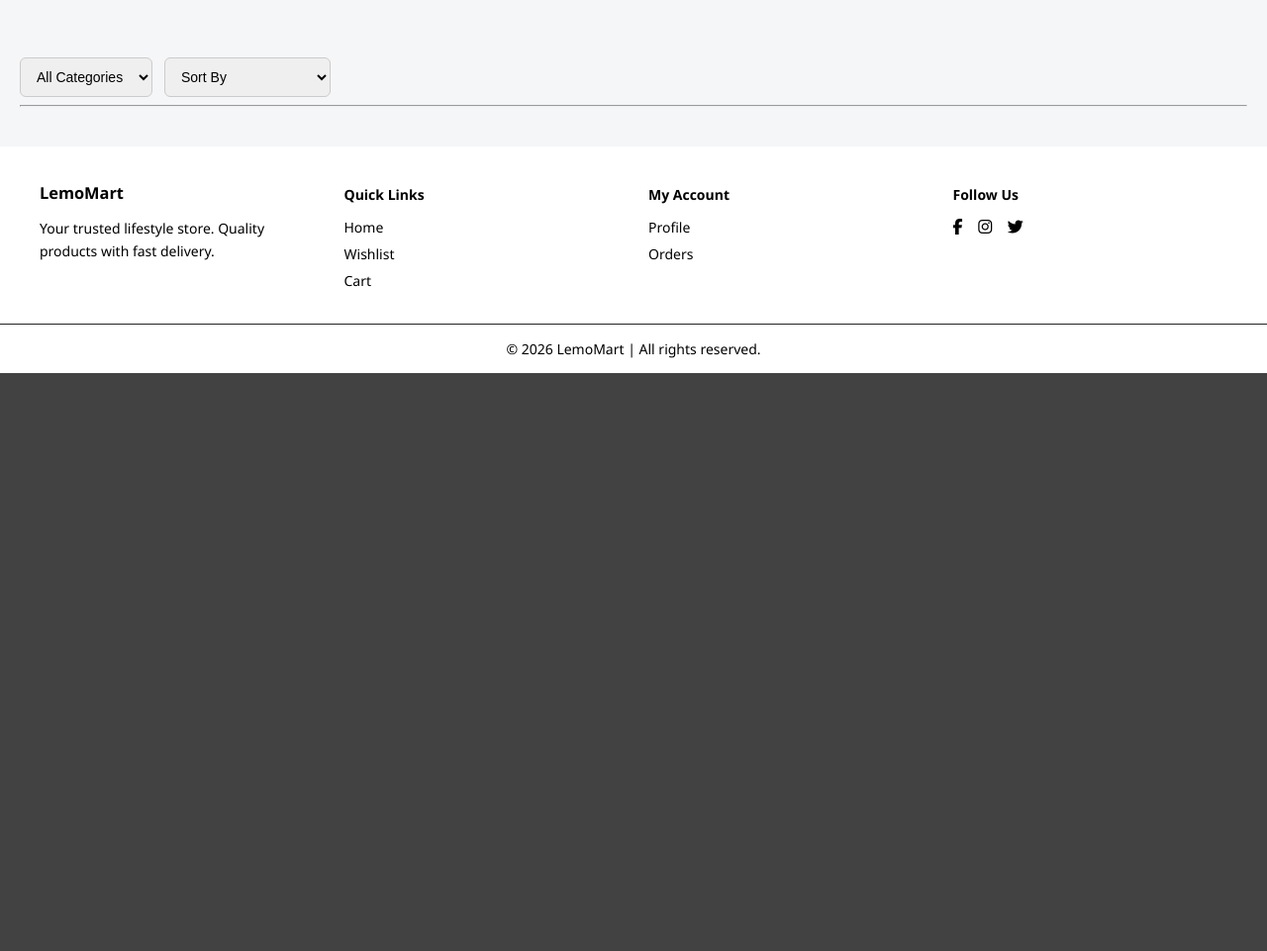
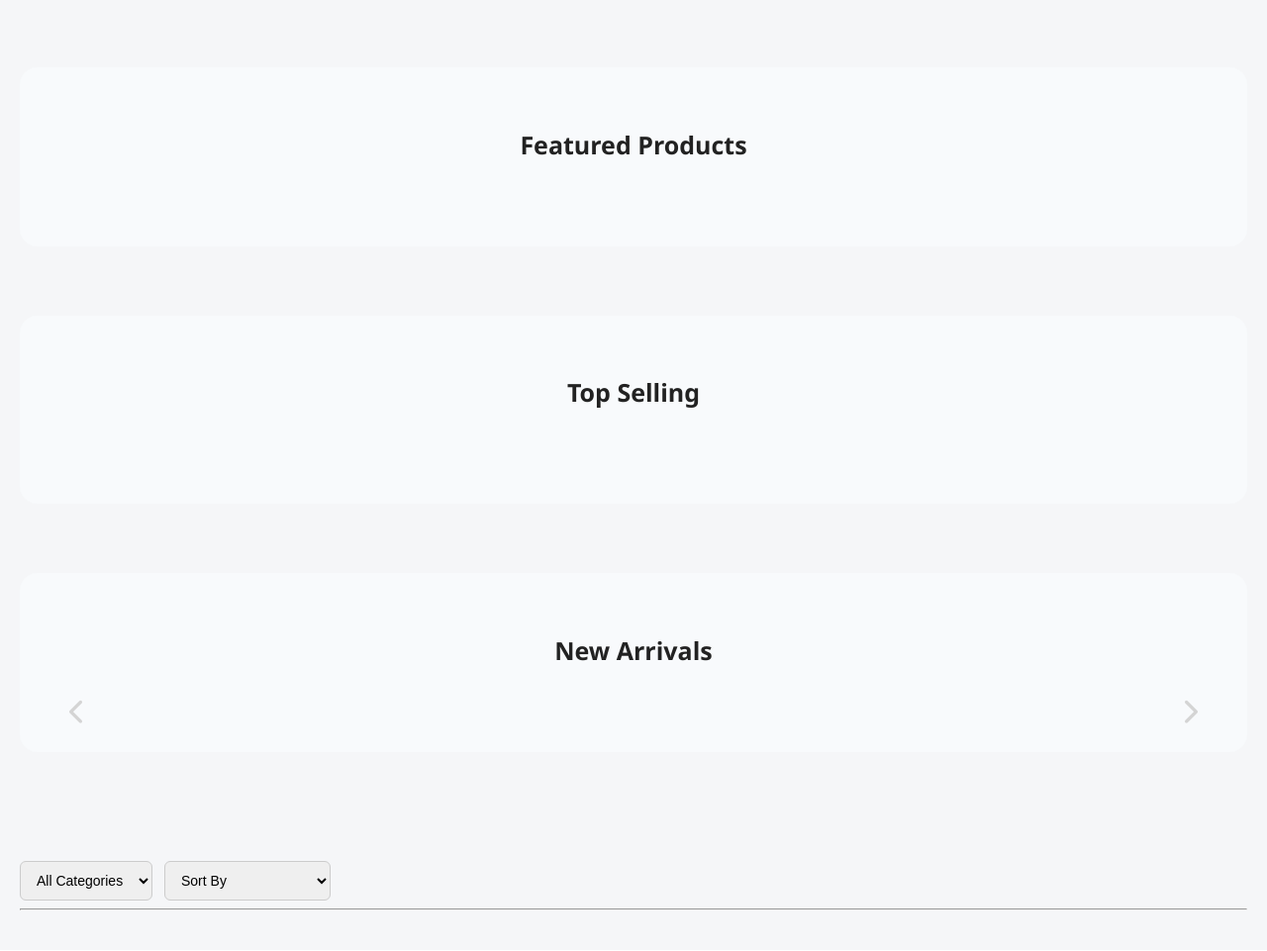
Before and after one commit to jaimiklemolite/lemo-mart, a Flask app: page /dashboard in a window 1280 px wide. Shown: the part 539-1500 px from the top of the page at 99% size. Before the commit the page ends 916 px from the top, so only its background shows below. Run offline with Flask 3, Linux system fonts and the light colour scheme; data that the repository does not hold is empty.

Commit message:
New changes related to featured and top selling products

```diff
--- a/routes/product.py
+++ b/routes/product.py
@@ -4,10 +4,10 @@ from bson.errors import InvalidId
 from extension import mongo
 from utils import login_required
 from routes.utils import title_case, slugify
+from datetime import datetime
 import os
 import uuid
 import json
-import re
 
 product_bp = Blueprint("products", __name__, url_prefix="/api/products")
 
@@ -25,6 +25,16 @@ def add_product():
 
     details = request.form.get("details")
     details = json.loads(details) if details else []
+
+    featured_start = request.form.get("featured_start")
+    featured_end = request.form.get("featured_end")
+
+    if featured_start and featured_end:
+        featured_start = datetime.fromisoformat(featured_start)
+        featured_end = datetime.fromisoformat(featured_end)
+    else:
+        featured_start = None
+        featured_end = None
 
     if not name or not price or not category_id or not desc_ or not images:
         return jsonify({"message": "All fields required"}), 400
@@ -60,6 +70,8 @@ def add_product():
     if not image_urls:
         return jsonify({"message": "Image upload failed"}), 400
 
+    now = datetime.utcnow()
+
     result = mongo.db.products.insert_one({
         "name": name,
         "description": desc_,
@@ -69,7 +81,10 @@ def add_product():
         "image_url": image_urls[0],
         "quantity": 0,
         "specs": specs,
-        "details": details
+        "details": details,
+        "created_at": now,
+        "featured_start": featured_start,
+        "featured_end": featured_end,
     })
 
     product = mongo.db.products.find_one({"_id": result.inserted_id})
@@ -210,6 +225,16 @@ def update_product(product_id):
     if details is not None:
         update_data["details"] = json.loads(details)
 
+    featured_start = request.form.get("featured_start")
+    featured_end = request.form.get("featured_end")
+
+    if featured_start and featured_end:
+        update_data["featured_start"] = datetime.fromisoformat(featured_start)
+        update_data["featured_end"] = datetime.fromisoformat(featured_end)
+    else:
+        update_data["featured_start"] = None
+        update_data["featured_end"] = None
+
     if images and images[0].filename:
 
         for old_img in product.get("images", []):
@@ -293,3 +318,69 @@ def delete_product(product_id):
     mongo.db.products.delete_one({"_id": ObjectId(product_id)})
 
     return jsonify({"message": "Product deleted successfully"}), 200
+
+@product_bp.route("/featured", methods=["GET"])
+def get_featured_products():
+
+    now = datetime.utcnow()
+
+    products = []
+
+    cursor = mongo.db.products.find({
+        "featured_start": {"$lte": now},
+        "featured_end": {"$gte": now},
+    }).limit(8)
+
+    for p in cursor:
+        p["_id"] = str(p["_id"])
+        products.append(p)
+
+    return jsonify(products), 200
+
+@product_bp.route("/new-arrivals", methods=["GET"])
+def get_new_arrivals():
+    products = list(
+        mongo.db.products.find()
+        .sort("created_at", -1)
+        .limit(8)
+    )
+
+    for p in products:
+        p["_id"] = str(p["_id"])
+
+    return jsonify(products), 200
+
+@product_bp.route("/top-selling", methods=["GET"])
+def get_top_selling():
+
+    pipeline = [
+        {"$unwind": "$items"},
+        {"$group": {
+            "_id": "$items.product_id",
+            "totalSold": {"$sum": "$items.qty"}
+        }},
+        {"$sort": {"totalSold": -1}},
+        {"$limit": 8}
+    ]
+
+    top = list(mongo.db.orders.aggregate(pipeline))
+
+    if not top:
+        return jsonify([]), 200
+
+    ordered_ids = [p["_id"] for p in top]
+
+    products = list(
+        mongo.db.products.find({"_id": {"$in": ordered_ids}})
+    )
+
+    product_map = {p["_id"]: p for p in products}
+
+    sorted_products = []
+    for pid in ordered_ids:
+        if pid in product_map:
+            product = product_map[pid]
+            product["_id"] = str(product["_id"])
+            sorted_products.append(product)
+
+    return jsonify(sorted_products), 200
--- a/static/css/styles.css
+++ b/static/css/styles.css
@@ -152,6 +152,211 @@ body > *:not(.app-footer) {
 
 .secondary-btn:hover {
   background: #e5e7eb;
+}
+
+/* -------------------- */
+/* SECTION STRUCTURE */
+/* -------------------- */
+.home-section {
+  margin: 70px 0;
+}
+
+.alt-section {
+  background: #f8fafc;
+  padding: 40px;
+  border-radius: 18px;
+}
+
+.section-header {
+  display: flex;
+  justify-content: center;
+  margin-bottom: 25px;
+}
+
+.section-header h2 {
+  font-size: 25px;
+  font-weight: 700;
+}
+
+/* -------------------- */
+/* FEATURED SECTION */
+/* -------------------- */
+.featured-grid {
+  display: grid;
+  grid-template-columns: 2fr 1fr 1fr;
+  gap: 20px;
+}
+
+.featured-card {
+  position: relative;
+  height: 320px;
+  border-radius: 16px;
+  overflow: hidden;
+  cursor: pointer;
+}
+
+.featured-card img {
+  width: 100%;
+  height: 100%;
+  object-fit: cover;
+}
+
+.featured-overlay {
+  position: absolute;
+  bottom: 0;
+  left: 0;
+  right: 0;
+  padding: 20px;
+  background: linear-gradient(to top, rgba(0,0,0,0.6), transparent);
+  color: white;
+}
+
+/* -------------------- */
+/* TOP SELLING */
+/* -------------------- */
+.horizontal-scroll {
+  display: flex;
+  gap: 16px;
+  overflow-x: auto;
+  padding-bottom: 10px;
+}
+
+.horizontal-scroll::-webkit-scrollbar {
+  height: 6px;
+}
+
+.horizontal-scroll::-webkit-scrollbar-thumb {
+  background: #ccc;
+  border-radius: 4px;
+}
+
+.mini-card {
+  min-width: 220px;
+  flex-shrink: 0;
+  cursor: pointer;
+}
+
+.mini-card img {
+  width: 100%;
+  height: 150px;
+  object-fit: cover;
+  border-radius: 10px;
+}
+
+.mini-info {
+  margin-top: 8px;
+  font-size: 13px;
+}
+
+.mini-info .price {
+  color: #2e7d32;
+  font-weight: 600;
+  font-size: 14px;
+}
+
+.mini-card.sold-out {
+  opacity: 0.6;
+  pointer-events: none;
+}
+
+.mini-img-wrapper {
+  position: relative;
+}
+
+.stock-overlay {
+  position: absolute;
+  top: 12px;
+  left: 12px;
+  background: #111;
+  color: white;
+  font-size: 11px;
+  padding: 4px 8px;
+  border-radius: 4px;
+  font-weight: 600;
+  letter-spacing: 0.5px;
+}
+
+/* -------------------- */
+/* NEW ARRIVALS */
+/* -------------------- */
+.editorial-grid {
+  display: flex;
+  gap: 30px;
+  overflow: hidden;
+  scroll-behavior: smooth;
+  width: 100%;
+}
+
+.editorial-card {
+  flex: 0 0 calc((100% - 90px) / 4);
+  cursor: pointer;
+  transition: transform 0.3s ease;
+}
+
+.editorial-card:hover {
+  transform: translateY(-6px);
+}
+
+.editorial-card img {
+  width: 100%;
+  height: 300px;
+  object-fit: cover;
+  border-radius: 6px;
+}
+
+.editorial-info {
+  margin-top: 10px;
+}
+
+.editorial-info h4 {
+  font-size: 14px;
+  font-weight: 600;
+  margin-bottom: 4px;
+}
+
+.editorial-info .category {
+  font-size: 13px;
+  color: #777;
+  margin-bottom: 4px;
+}
+
+.editorial-info .price {
+  color: #2e7d32;
+  font-weight: 600;
+  font-size: 14px;
+}
+
+/* -------------------- */
+/* MINIMAL ARROWS STYLE */
+/* -------------------- */
+.editorial-wrapper {
+  position: relative;
+}
+
+.editorial-arrow {
+  position: absolute;
+  top: 40%;
+  transform: translateY(-50%);
+  background: none;
+  border: none;
+  font-size: 26px;
+  color: #d4d4d4;
+  cursor: pointer;
+  padding: 10px;
+  transition: opacity 0.3s ease;
+  z-index: 10;
+}
+
+.editorial-arrow.left {
+  left: 0;
+}
+
+.editorial-arrow.right {
+  right: 0;
+}
+
+.editorial-arrow:hover {
+  opacity: 0.6;
 }
 
 .category-wrapper {
--- a/static/js/app.js
+++ b/static/js/app.js
@@ -452,6 +452,27 @@ async function editProductById(productId) {
   document.getElementById("price").value = p.price || "";
   document.getElementById("description").value = p.description || "";
 
+  const startInput = document.getElementById("featuredStart");
+  const endInput = document.getElementById("featuredEnd");
+
+  if (startInput && p.featured_start) {
+    try {
+      const startDate = new Date(p.featured_start);
+      startInput.value = startDate.toISOString().slice(0,16);
+    } catch (e) {
+      console.error("Start date parse error:", e);
+    }
+  }
+
+  if (endInput && p.featured_end) {
+    try {
+      const endDate = new Date(p.featured_end);
+      endInput.value = endDate.toISOString().slice(0,16);
+    } catch (e) {
+      console.error("End date parse error:", e);
+    }
+  }
+
   const categorySelect = document.getElementById("categorySelect");
   if (categorySelect && p.category_id) {
     categorySelect.value = p.category_id;
@@ -533,6 +554,17 @@ function addProduct() {
   fd.append("price", price);
   fd.append("description", desc);
   fd.append("category_id", categoryId);
+
+  const start = document.getElementById("featuredStart").value;
+  const end = document.getElementById("featuredEnd").value;
+
+  if (start && end) {
+    fd.append("featured_start", new Date(start).toISOString());
+    fd.append("featured_end", new Date(end).toISOString());
+      } else {
+    fd.append("featured_start", "");
+    fd.append("featured_end", "");
+  }
 
   const specs = collectProductSpecs();
   fd.append("specs", JSON.stringify(specs));
@@ -588,6 +620,17 @@ function updateProduct() {
 
   const categoryId = document.getElementById("categorySelect").value;
   if (categoryId) fd.append("category_id", categoryId);
+
+  const start = document.getElementById("featuredStart").value;
+  const end = document.getElementById("featuredEnd").value;
+
+  if (start && end) {
+    fd.append("featured_start", new Date(start).toISOString());
+    fd.append("featured_end", new Date(end).toISOString());
+  } else {
+    fd.append("featured_start", "");
+    fd.append("featured_end", "");
+  }
 
   const specs = collectProductSpecs();
   fd.append("specs", JSON.stringify(specs));
@@ -710,6 +753,12 @@ function clearForm() {
     if (el) el.value = "";
   });
 
+  const startInput = document.getElementById("featuredStart");
+  const endInput = document.getElementById("featuredEnd");
+
+  if (startInput) startInput.value = "";
+  if (endInput) endInput.value = "";
+
   const categorySelect = document.getElementById("categorySelect");
   if (categorySelect) {
     categorySelect.value = "";
@@ -1050,7 +1099,7 @@ function filterByCategory(categoryName) {
   updateResultsCount(filtered.length, true);
   updateResetButtonVisibility("mainDashboard");
 
-  window.scrollTo({ top: 600, behavior: "smooth" });
+  window.scrollTo({ top: 2400, behavior: "smooth" });
 }
 
 function loadDashboardCategories() {
@@ -1476,6 +1525,125 @@ function getTabFromURL(defaultTab) {
   return params.get("tab") || defaultTab;
 }
 
+function loadFeaturedProducts() {
+  fetch("/api/products/featured")
+    .then(res => res.json())
+    .then(data => {
+      const container = document.getElementById("featuredProducts");
+      if (!container) return;
+
+      container.innerHTML = data.map(p => `
+        <div class="editorial-card"
+             onclick="viewProduct('${p._id}')">
+          <img src="${p.image_url}">
+          <div class="editorial-info">
+            <h4>${p.name}</h4>
+            <div class="price">
+              ₹${p.price.toLocaleString("en-IN")}
+            </div>
+          </div>
+        </div>
+      `).join("");
+      if (container.innerHTML !== newHTML) {
+        container.style.opacity = "0.5";
+
+        setTimeout(() => {
+          container.innerHTML = newHTML;
+          container.style.opacity = "1";
+        }, 200);
+      }
+    });
+}
+
+function loadTopProducts() {
+  fetch("/api/products/top-selling")
+    .then(res => res.json())
+    .then(data => {
+      const container = document.getElementById("topProducts");
+      if (!container) return;
+
+      container.innerHTML = data.map(p => `
+        <div class="mini-card ${p.quantity === 0 ? 'sold-out' : ''}"
+            onclick="${p.quantity === 0 ? '' : `viewProduct('${p._id}')`}">
+
+          <div class="mini-img-wrapper">
+            <img src="${p.image_url || p.images?.[0]}">
+
+            ${p.quantity === 0 ? `
+              <div class="stock-overlay">Out Of Stock</div>
+            ` : ``}
+          </div>
+
+          <div class="mini-info">
+            <div>${p.name}</div>
+            <div class="price">₹${p.price.toLocaleString("en-IN")}</div>
+          </div>
+        </div>
+      `).join("");
+    });
+}
+
+function loadNewArrivals() {
+  fetch("/api/products/new-arrivals")
+    .then(res => res.json())
+    .then(data => {
+      const container = document.getElementById("newProducts");
+      if (!container) return;
+
+      container.innerHTML = data.map(p => `
+        <div class="editorial-card"
+             onclick="viewProduct('${p._id}')">
+          <img src="${p.image_url || p.images?.[0]}" />
+          <div class="editorial-info">
+            <h4>${p.name}</h4>
+            <div class="category">${p.description}</div>
+            <div class="price">
+              ₹${p.price.toLocaleString("en-IN")}
+            </div>
+          </div>
+        </div>
+      `).join("");
+    });
+}
+
+function scrollNewArrivals(direction) {
+  const container = document.getElementById("newProducts");
+  const card = container.querySelector(".editorial-card");
+
+  if (!card) return;
+
+  const style = window.getComputedStyle(container);
+  const gap = parseInt(style.columnGap || style.gap || 0);
+
+  const scrollAmount = (card.offsetWidth + gap) * 4;
+  const maxScrollLeft = container.scrollWidth - container.clientWidth;
+
+  if (direction === 1) {
+    if (container.scrollLeft >= maxScrollLeft - 5) {
+      container.scrollTo({
+        left: 0,
+        behavior: "smooth"
+      });
+      return;
+    }
+  }
+
+  if (direction === -1) {
+    if (container.scrollLeft <= 5) {
+      container.scrollTo({
+        left: maxScrollLeft,
+        behavior: "smooth"
+      });
+      return;
+    }
+  }
+
+  container.scrollBy({
+    left: direction * scrollAmount,
+    behavior: "smooth"
+  });
+}
+
 document.addEventListener("DOMContentLoaded", () => {
   loadProfileDropdown();
   handleHeaderIconsVisibility();
@@ -1487,6 +1655,16 @@ document.addEventListener("DOMContentLoaded", () => {
     loadCategoryDropdown();
   }
 
+  if (location.pathname === "/dashboard") {
+    loadFeaturedProducts();
+    loadTopProducts();
+    loadNewArrivals();
+
+    setInterval(() => {
+      loadFeaturedProducts();
+    }, 20000);
+  }
+
   if (location.pathname !== "/wishlist") {
     loadProducts();
     loadCategoryFilter();
--- a/templates/dashboard.html
+++ b/templates/dashboard.html
@@ -36,6 +36,44 @@
     </div>
   </section>
 
+  <!-- ⭐ FEATURED -->
+  <section class="home-section alt-section">
+    <div class="section-header">
+      <h2>Featured Products</h2>
+    </div>
+    <div id="featuredProducts" class="featured-grid"></div>
+  </section>
+
+  <!-- 🔥 TOP SELLING -->
+  <section class="home-section alt-section">
+    <div class="section-header">
+      <h2>Top Selling</h2>
+    </div>
+    <div id="topProducts" class="horizontal-scroll"></div>
+  </section>
+
+  <!-- 🆕 NEW ARRIVALS -->
+  <section class="home-section alt-section">
+    <div class="section-header">
+      <h2>New Arrivals</h2>
+    </div>
+
+    <div class="editorial-wrapper">
+
+      <button class="editorial-arrow left"
+              onclick="scrollNewArrivals(-1)">
+        <i class="fa fa-chevron-left"></i>
+      </button>
+
+      <div id="newProducts" class="editorial-grid"></div>
+
+      <button class="editorial-arrow right"
+              onclick="scrollNewArrivals(1)">
+        <i class="fa fa-chevron-right"></i>
+      </button>
+
+    </div>
+  </section>
   <div class="category-wrapper">
 
     <button class="scroll-btn" id="leftArrow" onclick="scrollCategory(-1)">
```
Also changed, not shown: templates/products.html (+9 -0 lines).
